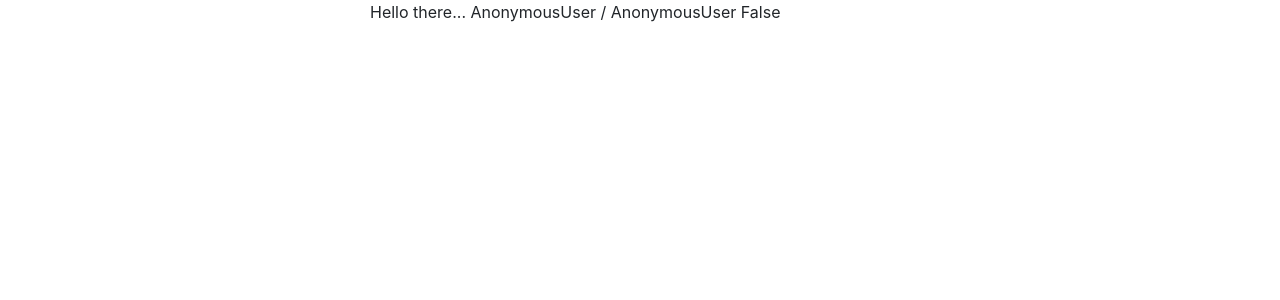
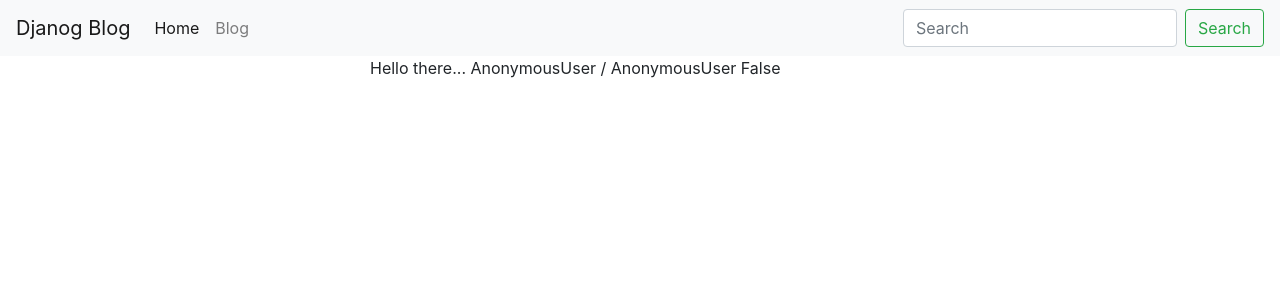
Before and after one commit to rcortezk9/try_django, a Django app: page / in a window 1280 px wide. Shown: the top 300 px of the page. Run offline with Django 3.2, Linux system fonts and the light colour scheme; parts of the project's set-up code (start-up, migrations or seed data) failed here and were passed over; some libraries are stand-ins or nearby versions.

Commit message:
Include the Navbar

```diff
--- a/templates/base.html
+++ b/templates/base.html
@@ -11,6 +11,7 @@
     <title>{% block head_title %}{% endblock %}</title>
   </head>
   <body>
+    {% include 'navbar.html' %}
     <div class="container">
         <div class="row">
             <div class="col-6 mx-auto">
@@ -20,11 +21,6 @@
             </div>
         </div>
     </div>
-
-    <!-- Optional JavaScript -->
-    <!-- jQuery first, then Popper.js, then Bootstrap JS -->
-    <script src="https://code.jquery.com/jquery-3.3.1.slim.min.js" integrity="sha384-q8i/X+965DzO0rT7abK41JStQIAqVgRVzpbzo5smXKp4YfRvH+8abtTE1Pi6jizo" crossorigin="anonymous"></script>
-    <script src="https://cdnjs.cloudflare.com/ajax/libs/popper.js/1.14.7/umd/popper.min.js" integrity="sha384-UO2eT0CpHqdSJQ6hJty5KVphtPhzWj9WO1clHTMGa3JDZwrnQq4sF86dIHNDz0W1" crossorigin="anonymous"></script>
-    <script src="https://stackpath.bootstrapcdn.com/bootstrap/4.3.1/js/bootstrap.min.js" integrity="sha384-JjSmVgyd0p3pXB1rRibZUAYoIIy6OrQ6VrjIEaFf/nJGzIxFDsf4x0xIM+B07jRM" crossorigin="anonymous"></script>
+  {% include 'js.html' %}
   </body>
 </html>
--- /dev/null
+++ b/templates/js.html
@@ -0,0 +1,5 @@
+<!-- Optional JavaScript -->
+    <!-- jQuery first, then Popper.js, then Bootstrap JS -->
+    <script src="https://code.jquery.com/jquery-3.3.1.slim.min.js" integrity="sha384-q8i/X+965DzO0rT7abK41JStQIAqVgRVzpbzo5smXKp4YfRvH+8abtTE1Pi6jizo" crossorigin="anonymous"></script>
+    <script src="https://cdnjs.cloudflare.com/ajax/libs/popper.js/1.14.7/umd/popper.min.js" integrity="sha384-UO2eT0CpHqdSJQ6hJty5KVphtPhzWj9WO1clHTMGa3JDZwrnQq4sF86dIHNDz0W1" crossorigin="anonymous"></script>
+    <script src="https://stackpath.bootstrapcdn.com/bootstrap/4.3.1/js/bootstrap.min.js" integrity="sha384-JjSmVgyd0p3pXB1rRibZUAYoIIy6OrQ6VrjIEaFf/nJGzIxFDsf4x0xIM+B07jRM" crossorigin="anonymous"></script>
--- /dev/null
+++ b/templates/navbar.html
@@ -0,0 +1,21 @@
+<nav class="navbar navbar-expand-lg navbar-light bg-light">
+  <a class="navbar-brand" href="/">Djanog Blog</a>
+  <button class="navbar-toggler" type="button" data-toggle="collapse" data-target="#navbarSupportedContent" aria-controls="navbarSupportedContent" aria-expanded="false" aria-label="Toggle navigation">
+    <span class="navbar-toggler-icon"></span>
+  </button>
+
+  <div class="collapse navbar-collapse" id="navbarSupportedContent">
+    <ul class="navbar-nav mr-auto">
+      <li class="nav-item active">
+        <a class="nav-link" href="/">Home</a>
+      </li>
+      <li class="nav-item">
+        <a class="nav-link" href="/blog">Blog</a>
+      </li>
+    </ul>
+    <form class="form-inline my-2 my-lg-0">
+      <input class="form-control mr-sm-2" type="search" placeholder="Search" aria-label="Search">
+      <button class="btn btn-outline-success my-2 my-sm-0" type="submit">Search</button>
+    </form>
+  </div>
+</nav>
```
